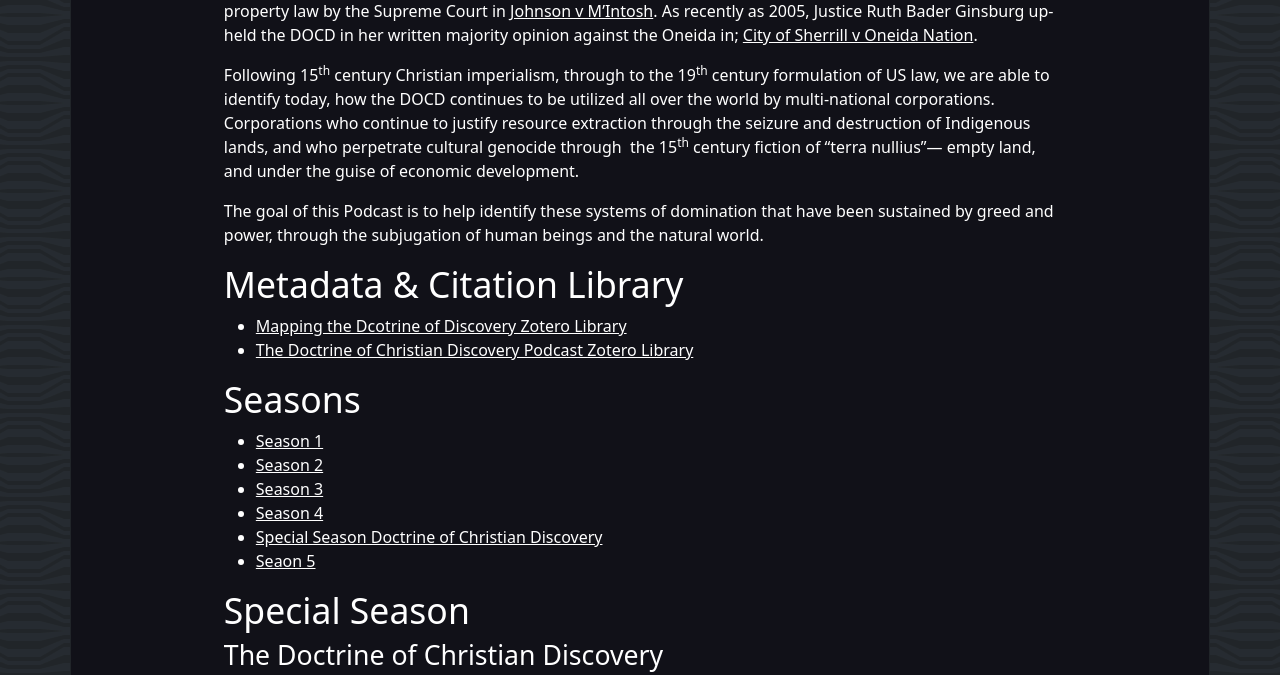
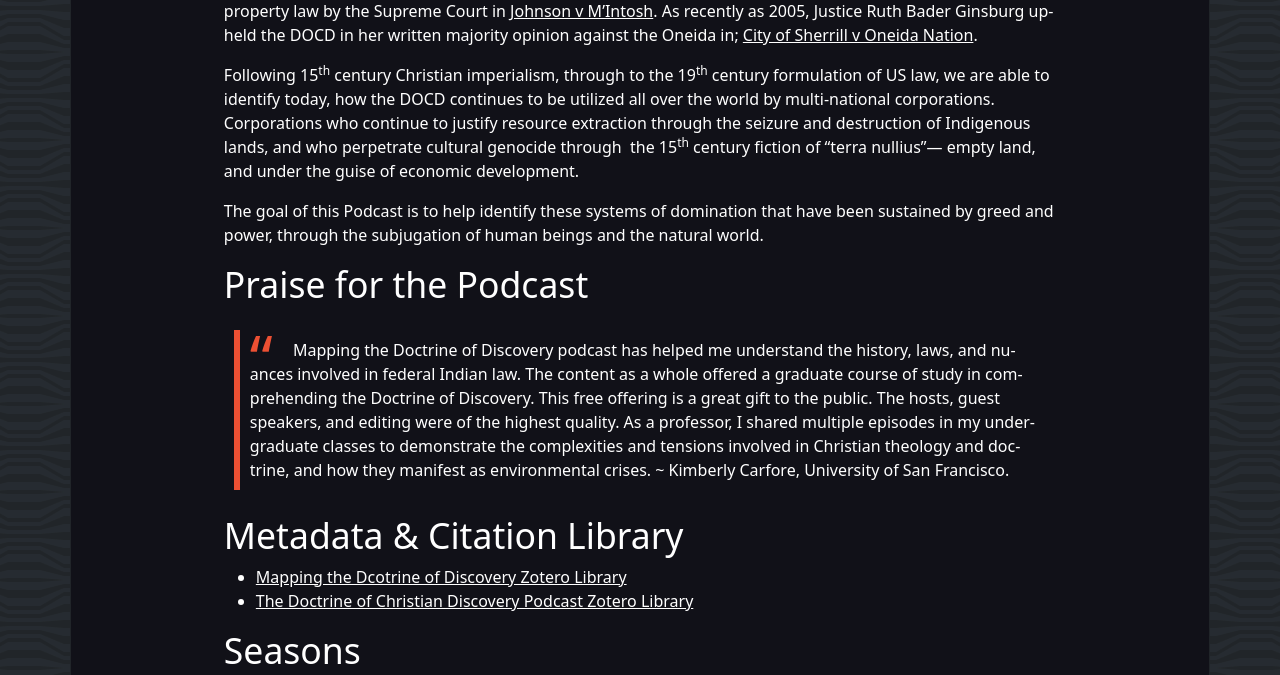
Before and after one commit to adamdjbrett/podcast-doctrineofdiscovery-v2, a Jekyll site: the page built from pages/about.md, in a window 1280 px wide and 900 px high, scrolled down 1443 px, cut to the strip 0-675 px from the top of the window. Built offline with Jekyll 4.4.1, drawn with Linux system fonts in a browser that asks for light colours.

Commit message:
Update about.md

```diff
--- a/pages/about.md
+++ b/pages/about.md
@@ -18,6 +18,9 @@
 Following 15<sup>th</sup> century Christian imperialism, through to the 19<sup>th</sup> century formulation of US law, we are able to identify today, how the DOCD continues to be utilized all over the world by multi-national corporations. Corporations who continue to justify resource extraction through the seizure and destruction of Indigenous lands, and who perpetrate cultural genocide through  the 15<sup>th</sup> century fiction of “terra nullius”— empty land, and under the guise of economic development.
 
 The goal of this Podcast is to help identify these systems of domination that have been sustained by greed and power, through the subjugation of human beings and the natural world.
+
+## Praise for the Podcast
+> Mapping the Doctrine of Discovery podcast has helped me understand the history, laws, and nuances involved in federal Indian law. The content as a whole offered a graduate course of study in comprehending the Doctrine of Discovery. This free offering is a great gift to the public. The hosts, guest speakers, and editing were of the highest quality. As a professor, I shared multiple episodes in my undergraduate classes to demonstrate the complexities and tensions involved in Christian theology and doctrine, and how they manifest as environmental crises. ~ Kimberly Carfore, University of San Francisco.
 
 ## Metadata & Citation Library
 * [Mapping the Dcotrine of Discovery Zotero Library](https://www.zotero.org/groups/5628442/mapping_the_doctrine_of_discovery)
```
